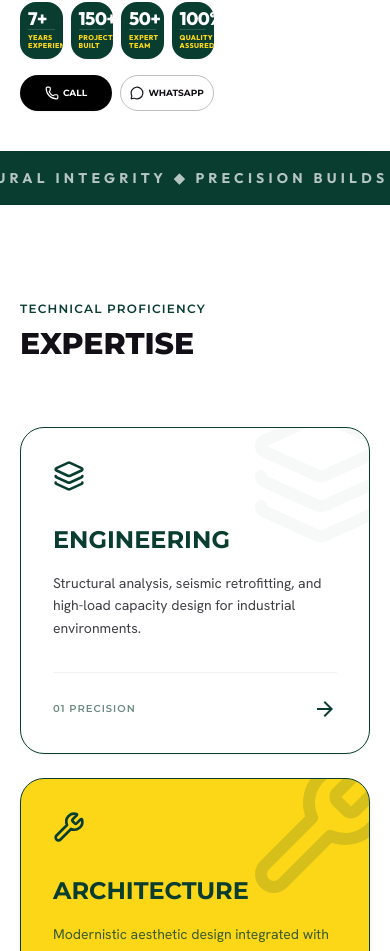
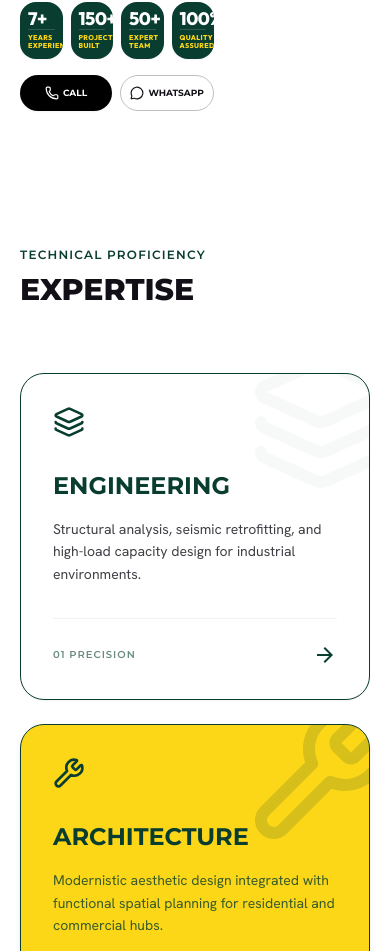
Before and after one commit to Vkvijay7/aslam, a React (Vite) app: page / in a window 390 px wide. Shown: the part 1461-2412 px from the top of the page. Built offline with nearby package versions, Linux system fonts and the light colour scheme.

Commit message:
style(app): hide first marquee ticker on mobile viewports

```diff
--- a/src/App.jsx
+++ b/src/App.jsx
@@ -49,7 +49,7 @@ export default function App() {
         <Hero />
 
         {/* Scrolling Ticker — Construction keywords */}
-        <div className="bg-evergreen py-4 border-y border-evergreen-dark/20">
+        <div className="hidden md:block bg-evergreen py-4 border-y border-evergreen-dark/20">
           <Marquee
             items={['ENGINEERING', 'ARCHITECTURE', 'CONSTRUCTION', 'RENOVATION', 'INTERIOR DESIGN', 'STRUCTURAL INTEGRITY', 'PRECISION BUILDS', 'QUALITY ASSURED']}
             speed={35}
```
